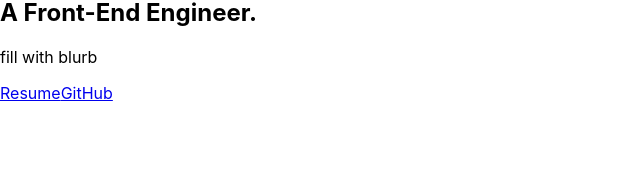
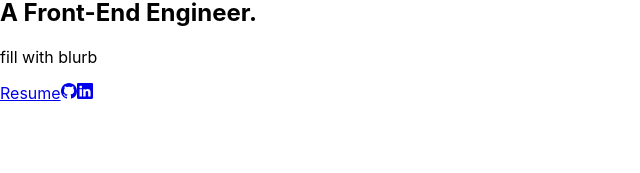
Before and after one commit to smj2021/foliolio, a React (Create React App) app: page / in a window 1280 px wide. Shown: the part 111-284 px from the top of the page, without its empty margins (0-640 px from the left). Built offline with nearby package versions, Linux system fonts and the light colour scheme.

Commit message:
added bootstrap icons for github and linkedin

```diff
--- a/src/components/About/About.jsx
+++ b/src/components/About/About.jsx
@@ -1,5 +1,6 @@
 import React from 'react';
 import { about } from '../../portfolio';
+import { BsGithub, BsLinkedin } from 'react-icons/bs';
 import './about.css';
 
 const About = () => {
@@ -31,8 +32,17 @@ const About = () => {
               {social.github && (
                 <a href={social.github}
                   aria-label='github'
-                  className='link'>
-                  GitHub
+                  className='link link--icon'
+                >
+                  <BsGithub />
+                </a>
+              )}
+              {social.linkedin && (
+                <a href={social.linkedin}
+                  aria-label='linkedin'
+                  className='link link--icon'
+                >
+                  <BsLinkedin />
                 </a>
               )}
             </>
```
